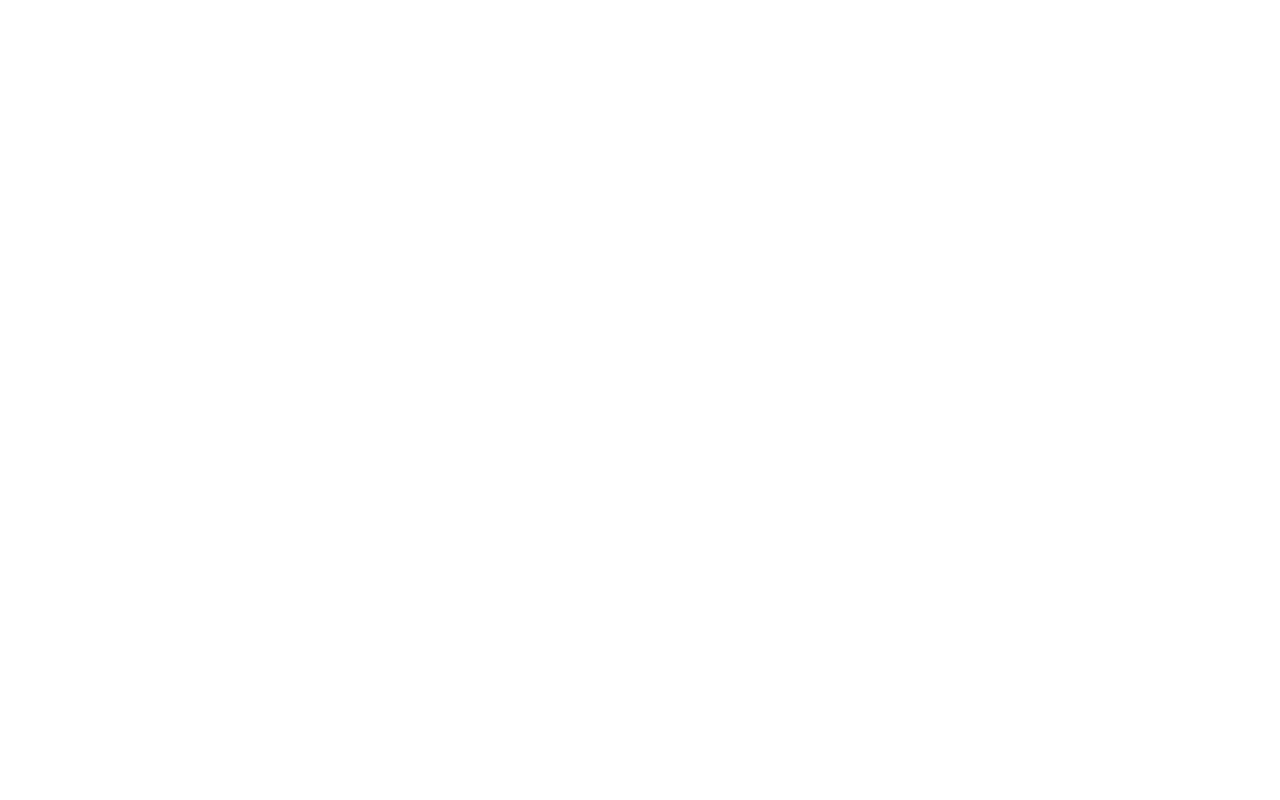
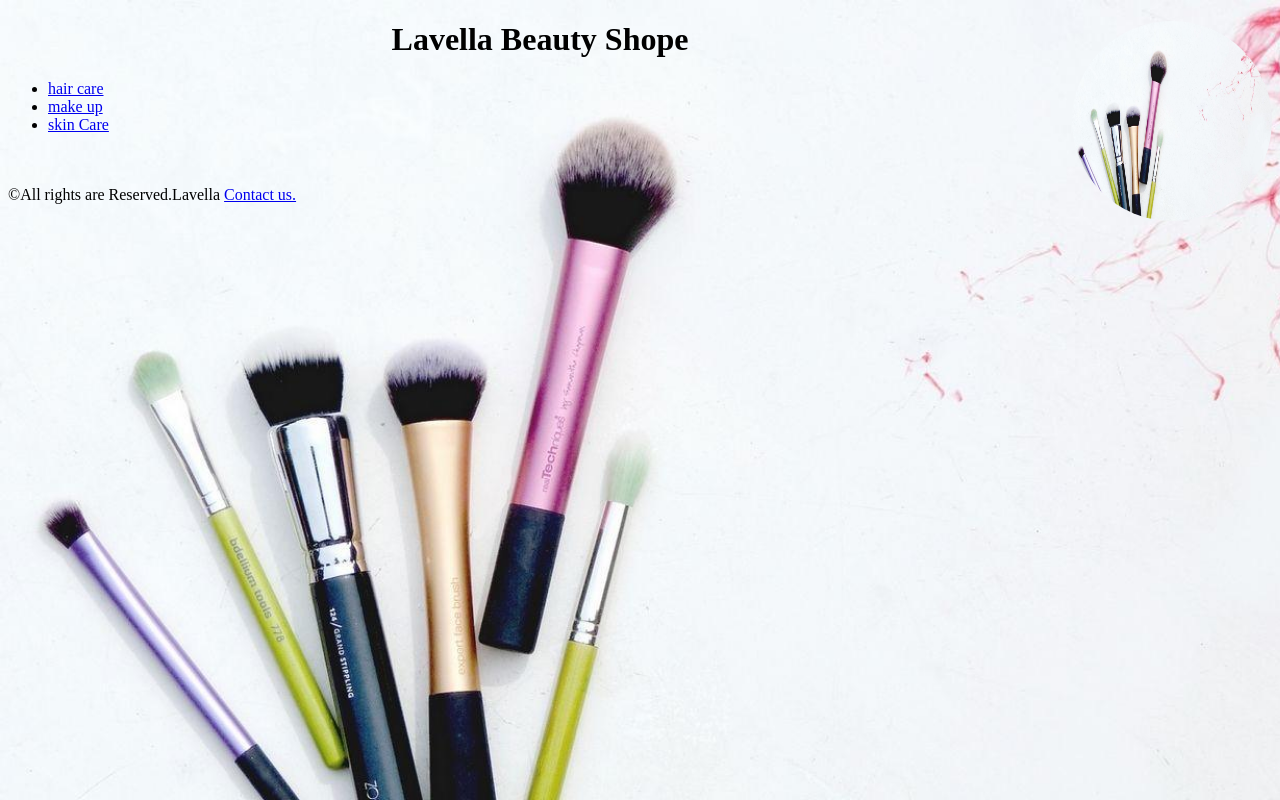
Before and after one commit to Esraa-creator/Lavella-Beauty, a plain HTML site: page index.html in a window 1280 px wide. Drawn offline with Linux system fonts and the light colour scheme.

Commit message:
creating lavella page

```diff
--- a/index.html
+++ b/index.html
@@ -1,23 +1,50 @@
 <!DOCTYPE html>
 <html>
     <head>
+        <style>
+            body {
+              background-image: url("wp2004338.jpg");
+              background-repeat: no-repeat;
+              background-attachment: fixed;
+              background-size: cover;}
+
+             img {border-radius: 50%;}
+
+            h1{text-align: center;}
+            p{ width: 70%;}
+
+            </style>
 
 
 
     </head>
     <body>
         <header>
+            <img src="wp2004338.jpg" alt="lavella" width="200" height="200"  ALIGN=RIGHT title="Logo" >
+            <h1 style="text-align: center;">Lavella Beauty Shope</h1>
 
         </header>
         <main>
+            <ul>
+                <li>
+                  <a href="https://esraa-creator.github.io/Lavella-Beauty/HairTreatment">hair care</a>
+
+                </li>
+                <li> <a href="https://engnour94.github.io/Lavela-Beauty/makeup"> make up</a></li>
+                <li> <a href="(rabaa-hasan.github.io)">skin Care</a></li>
+            </ul>
+
+
 
         </main>
-        <footer>
 
-        </footer>
 
 
         <footer>
+            <br>
+            <br>
+            &copy;All rights are Reserved.Lavella <Shop class="2021"></Shop>
+            <a href="https://github.com/Esraa-creator">Contact us.</a>
 
         </footer>
     </body>
```
Also changed, not shown: HairTreatment.html (+2 -1 lines), 240_F_205948508_uO3qe1OP79wenyFKnMXMz083NHasidIS.jpg (renamed from pic.jpg), F.jpg (added), wp2004338.jpg (added), 2 other files.
